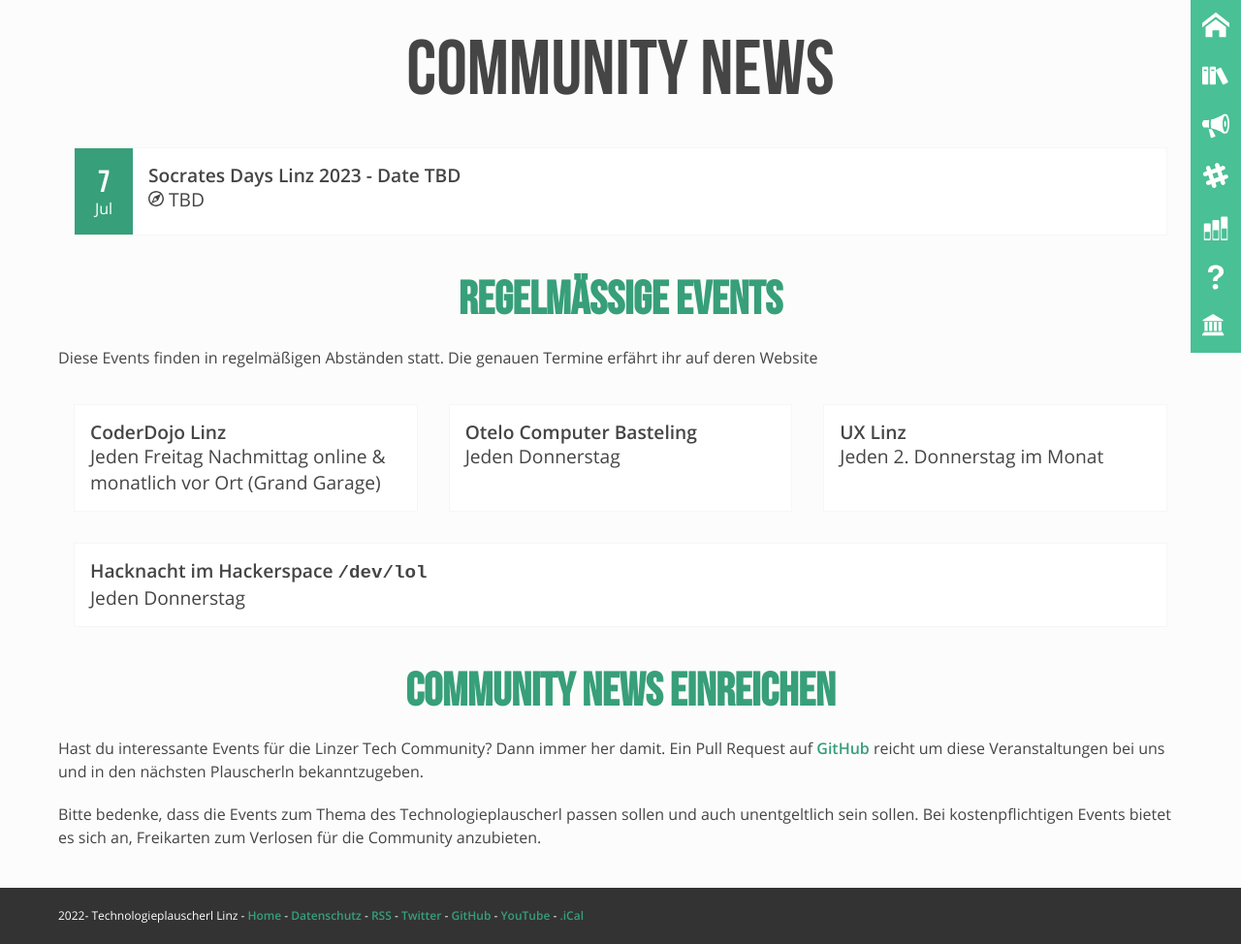
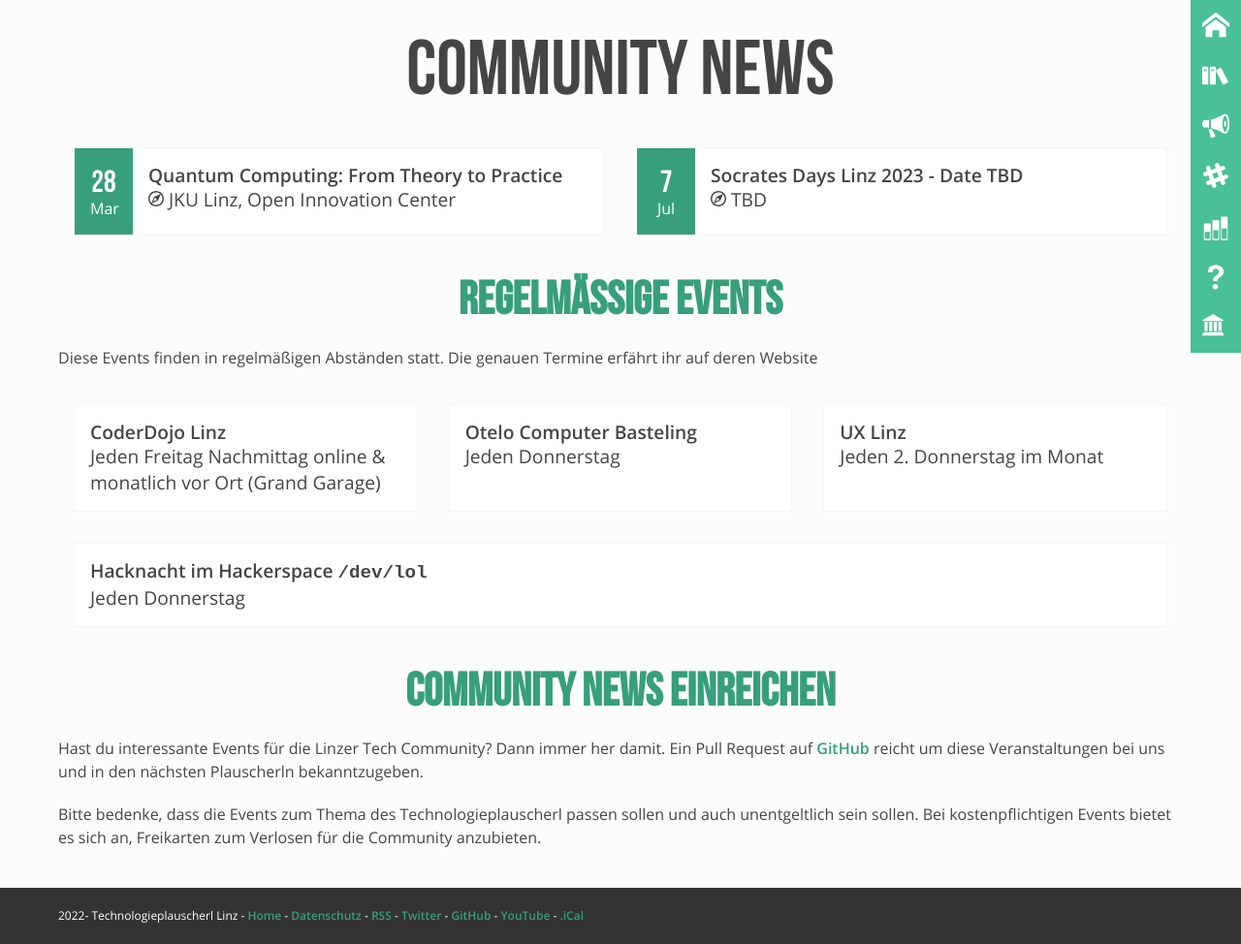
Before and after one commit to mericanAncer127/plauscherl, a Jekyll site: the page built from pages/community-news.html, in a window 1280 px wide. Shown: the whole page at 97% size. Built offline with Jekyll 4.4.1, drawn with Linux system fonts in a browser that asks for light colours.

Commit message:
feat: add qc event

```diff
--- a/_data/community.yml
+++ b/_data/community.yml
@@ -415,6 +415,11 @@
       location: "Grand Garage"
       date: 2023-01-13
       link: https://0xa.at/
+   -
+      name: "Quantum Computing: From Theory to Practice"
+      location: "JKU Linz, Open Innovation Center"
+      date: 2023-03-28
+      link: https://0xa.at/events/qc
 -
   id: wip
   name: "Work in Progress"
```
